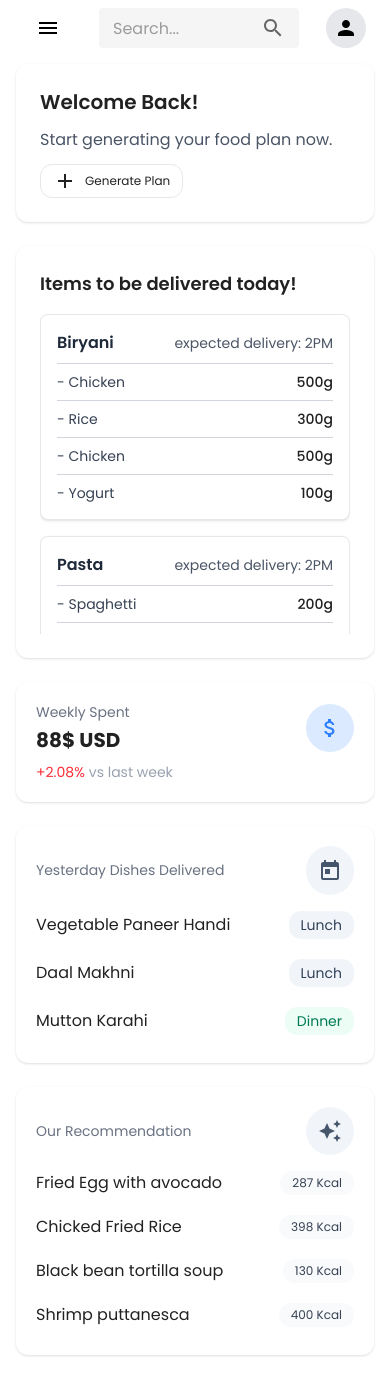
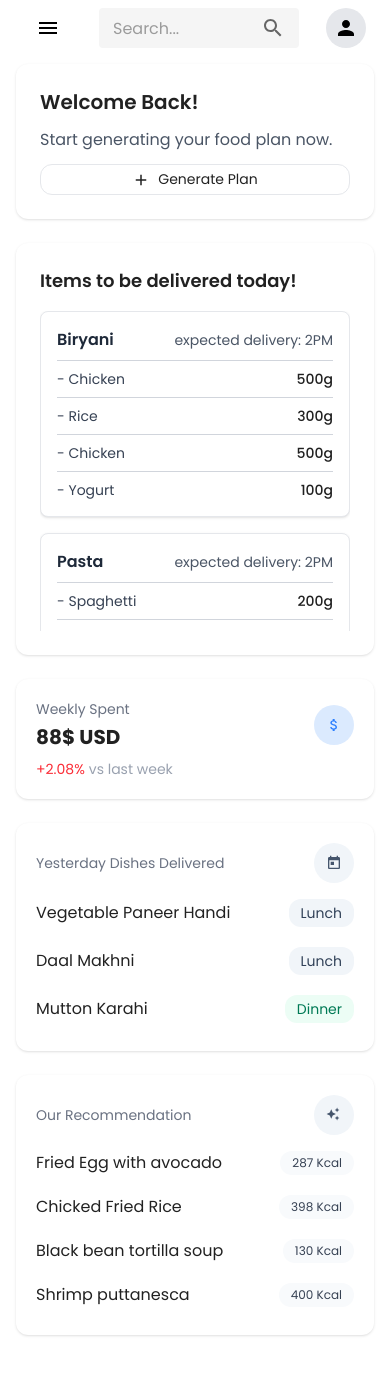
Before and after one commit to SufyanHisok/sga, a Next.js app: page /modules/main in a window 390 px wide. Built offline with nearby package versions, Linux system fonts and the light colour scheme.

Commit message:
dashboord responsive

```diff
--- a/src/app/modules/main/dashboard-v2.tsx
+++ b/src/app/modules/main/dashboard-v2.tsx
@@ -5,6 +5,7 @@ import TodayIcon from '@mui/icons-material/Today';
 import AttachMoneyIcon from '@mui/icons-material/AttachMoney';
 import AutoAwesomeIcon from '@mui/icons-material/AutoAwesome';
 import { useRouter } from 'next/navigation';
+import { useMediaQuery, useTheme } from "@mui/material";
 const groupedIngredients = {
  Biryani: [
     { name: "Chicken", unit: "500g" },
@@ -19,12 +20,16 @@ const groupedIngredients = {
   ],
 };
 
+
+
 const data = Object.entries(groupedIngredients).map(([dish, ingredients]) => ({
   dish,
   expectedDelivery: "2PM", // Or use dynamic delivery time if available
   items: ingredients,
 }));
 export default function Dashboard() {
+  const theme = useTheme();
+  const isMobile = useMediaQuery(theme.breakpoints.down("sm"));
     const router = useRouter();
   return (
     <div>
@@ -68,7 +73,7 @@ export default function Dashboard() {
             <CustomButton
               label="Generate Plan"
               icon={AddIcon}
-              className="px-3 mt-3"
+              className="px-3 mt-3 max-sm:w-full max-sm:flex max-sm:justify-center"
               onClick={() => router.push("/modules/planner")}
             />
           </div>
@@ -152,8 +157,8 @@ export default function Dashboard() {
                 <p className="text-sm text-gray-500">Weekly Spent</p>
                 <p className="text-xl font-bold mt-1">88$ USD</p>
               </div>
-              <div className="bg-blue-100 text-blue-500 p-3 rounded-full">
-                <AttachMoneyIcon />
+              <div className="bg-blue-100 text-blue-500 p-3 max-sm:w-10 max-sm:h-10 max-sm:flex rounded-full">
+                <AttachMoneyIcon style={{ fontSize: isMobile ? "16px" : undefined }} />
               </div>
             </div>
             <div className="flex items-center text-sm text-red-500 gap-1">
@@ -170,8 +175,8 @@ export default function Dashboard() {
                   Yesterday Dishes Delivered
                 </p>
               </div>
-              <div className="bg-slate-100 text-slate-600 p-3 rounded-full">
-                <TodayIcon />
+              <div className="bg-slate-100 text-slate-600 p-3 rounded-full max-sm:w-10 max-sm:h-10 max-sm:flex">
+                <TodayIcon style={{ fontSize: isMobile ? "16px" : undefined }} />
               </div>
             </div>
             <div className="flex flex-col mt-4 gap-3">
@@ -202,8 +207,8 @@ export default function Dashboard() {
               <div>
                 <p className="text-sm text-gray-500">Our Recommendation</p>
               </div>
-              <div className="bg-slate-100 text-slate-600 p-3 rounded-full">
-                <AutoAwesomeIcon />
+              <div className="bg-slate-100 text-slate-600 p-3 rounded-full max-sm:w-10 max-sm:h-10 max-sm:flex">
+                <AutoAwesomeIcon style={{ fontSize: isMobile ? "14px" : undefined }} />
               </div>
             </div>
             <div className="flex flex-col mt-4 gap-3">
--- a/src/components/shared/custom-btn.tsx
+++ b/src/components/shared/custom-btn.tsx
@@ -16,13 +16,13 @@ const CustomButton: React.FC<CustomButtonProps> = ({ className, label,  onClick,
   return (
     <button
       onClick={onClick}
-      style={{ fontSize: isMobile ? "12px" : "14px" }}
+      style={{ fontSize: isMobile ? "14px" : "14px" }}
       className={`flex border-1 border-solid rounded-xl p-1 border-gray-200 items-center gap-2
         hover:bg-gray-100 hover:border-gray-300
         transition-all duration-300 cursor-pointer
         ${className}`}
     >
-      {Icon && <Icon />} {/* Render icon only if provided */}
+      {Icon && <Icon style={{ fontSize: isMobile ? "18px" : undefined }} />} {/* Render icon only if provided */}
       {label}
     </button>
   );
```
